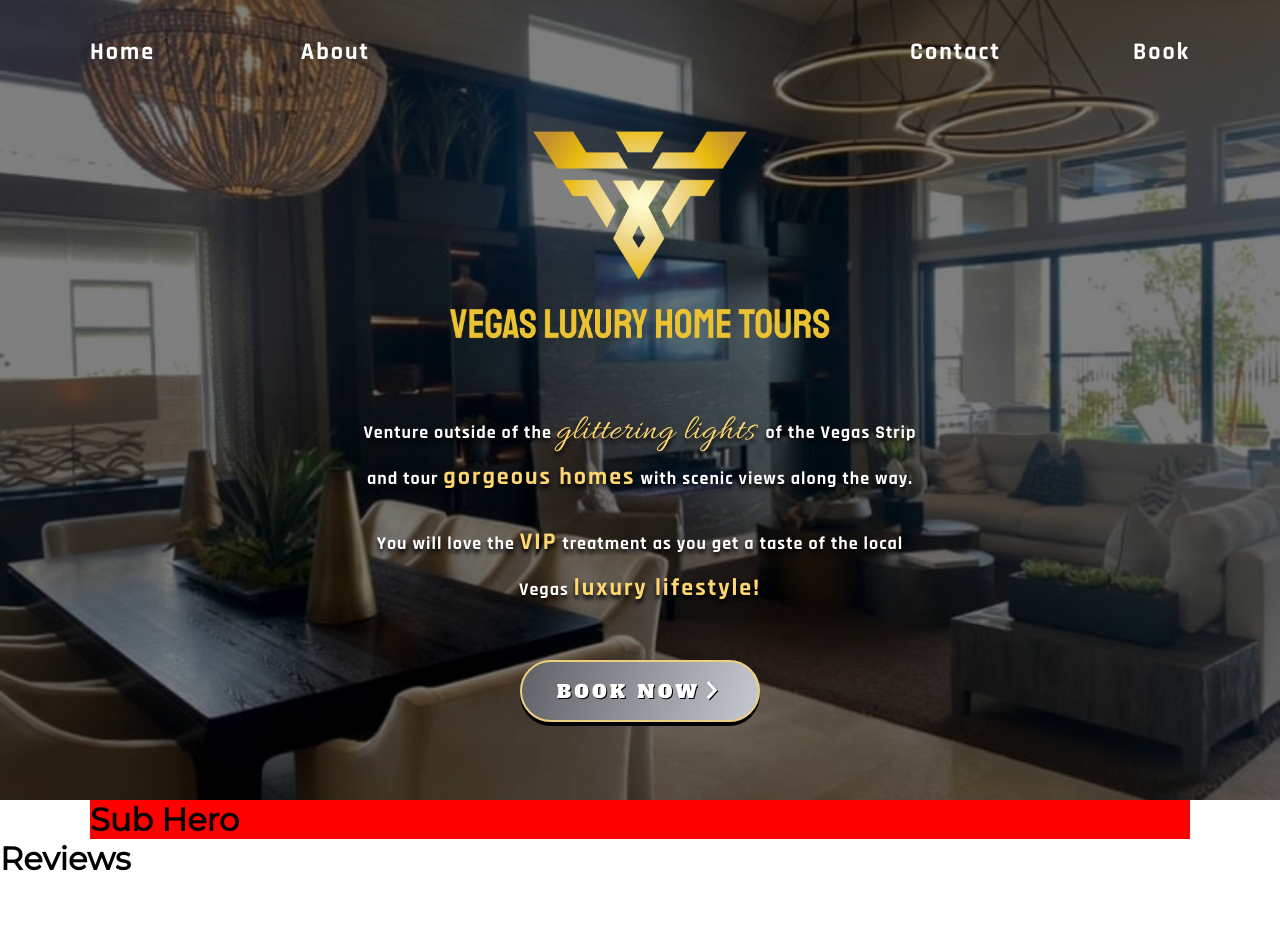
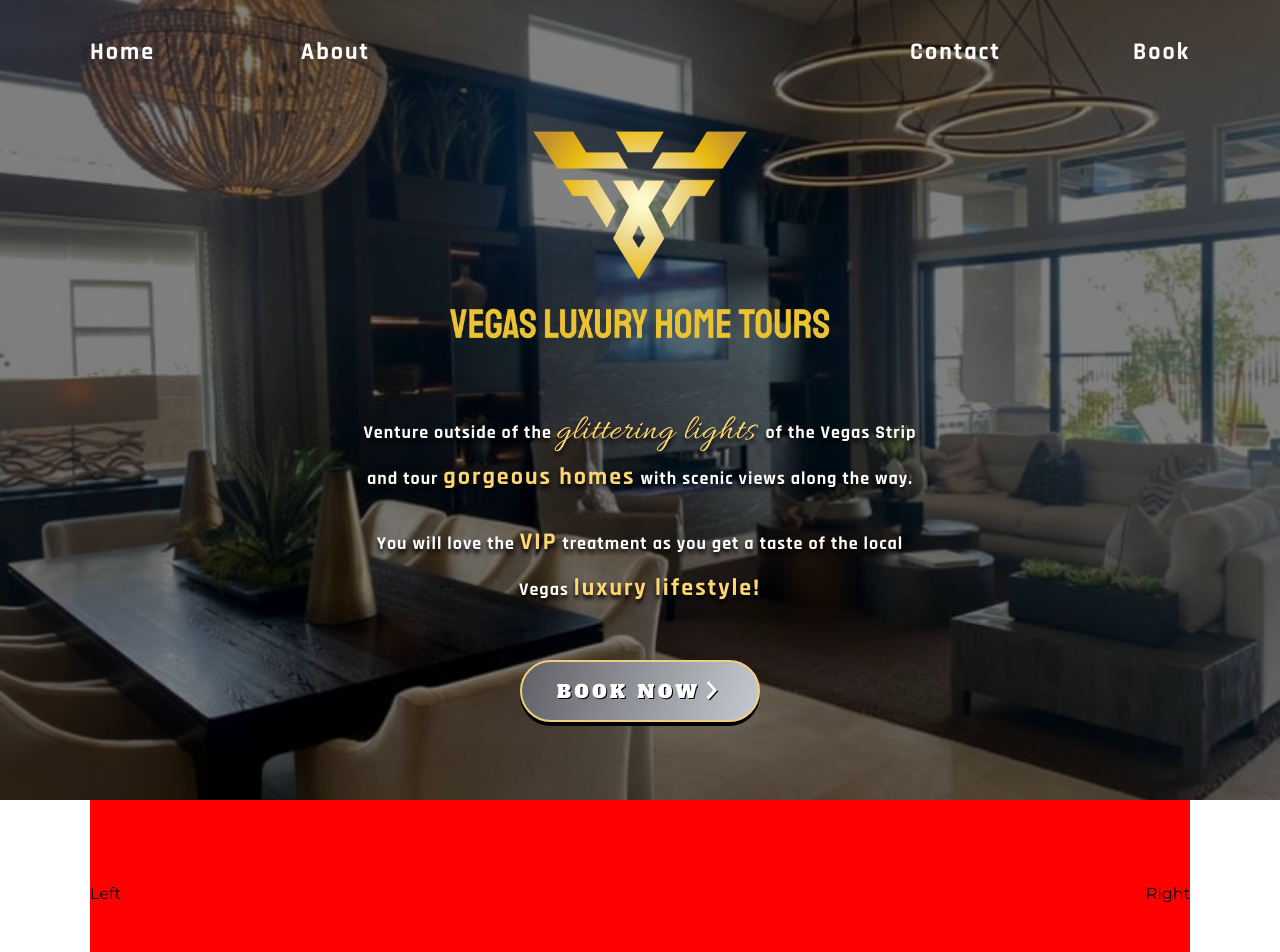
Before and after one commit to stevexero/vegasluxuryhometours, a React (Create React App) app: page / in a window 1280 px wide. Shown: the top 952 px of the page. Built offline with nearby package versions, Linux system fonts and the light colour scheme.

Commit message:
setting up container

```diff
--- a/src/index.css
+++ b/src/index.css
@@ -65,3 +65,15 @@ a {
 .container-1100 {
   width: var(--container-width);
 }
+
+.pt-84 {
+  padding-top: 84px;
+}
+
+.pb-84 {
+  padding-bottom: 84px;
+}
+
+.ptb-84 {
+  padding: 84px 0;
+}
--- a/src/pages/sections/SubHero.css
+++ b/src/pages/sections/SubHero.css
@@ -7,4 +7,7 @@
 
 .SubHero-container {
   background: red;
+  display: flex;
+  align-items: center;
+  justify-content: space-between;
 }
--- a/src/pages/sections/SubHero.js
+++ b/src/pages/sections/SubHero.js
@@ -3,8 +3,9 @@ import './SubHero.css';
 const SubHero = () => {
   return (
     <div className='SubHero'>
-      <div className="container-1100 SubHero-container">
-        <h1>Sub Hero</h1>
+      <div className="container-1100 SubHero-container ptb-84">
+        <div className="SubHero-left">Left</div>
+        <div className="SubHero-right">Right</div>
       </div>
     </div>
   );
```
